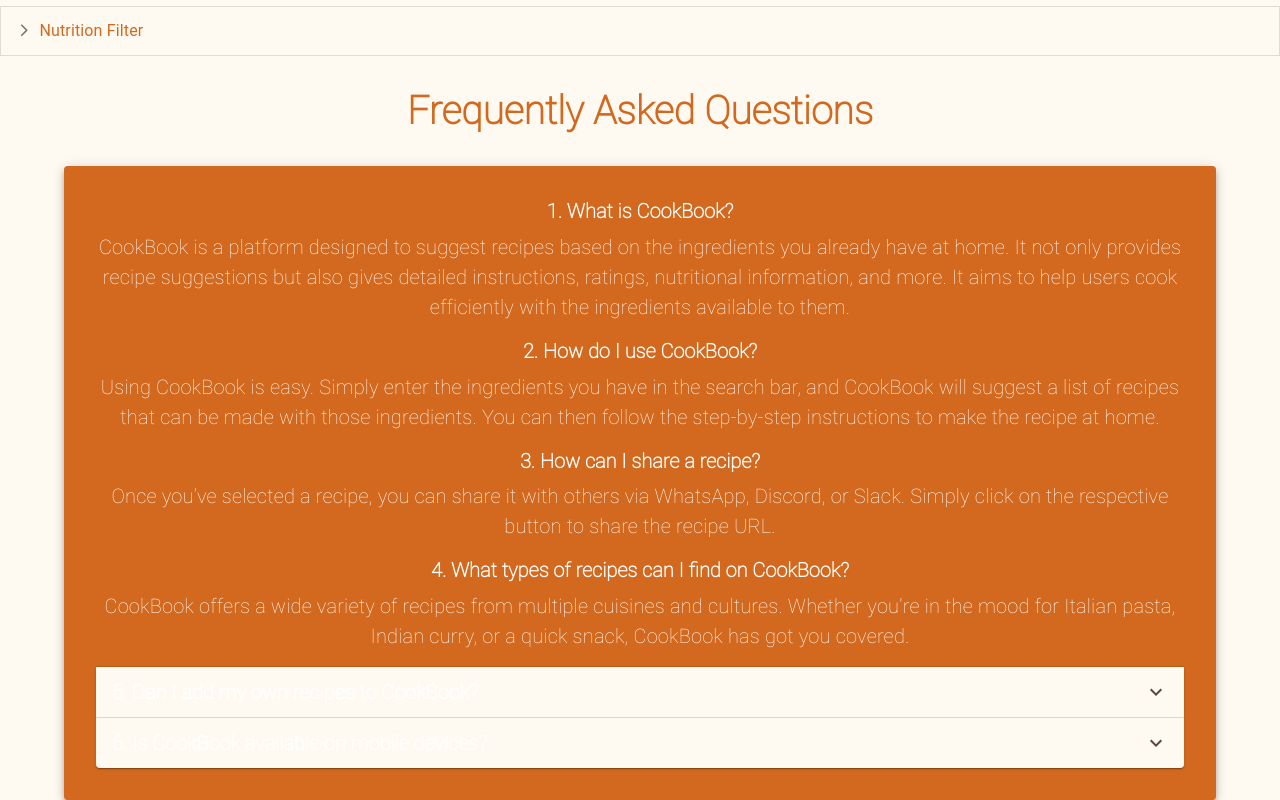
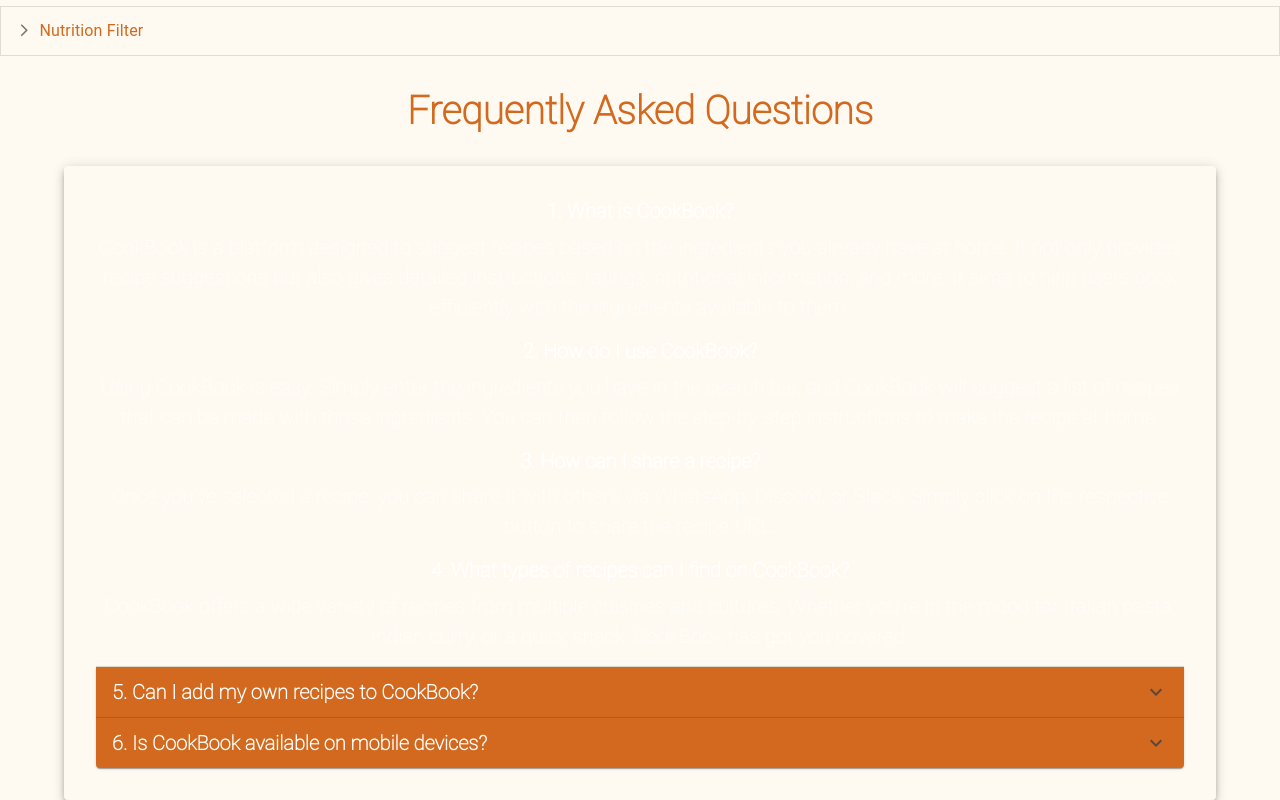
Before and after one commit to Software-Engineering-2024-Group/my-cookbook, a React (Create React App) app in the folder frontend/: page /faq in a window 1280 px wide. Shown: the part 298-1098 px from the top of the page. Built offline with nearby package versions, Linux system fonts and the light colour scheme.

Commit message:
themes fix in faq section

```diff
--- a/frontend/src/features/AppContent/HomePage/FAQPage.tsx
+++ b/frontend/src/features/AppContent/HomePage/FAQPage.tsx
@@ -21,16 +21,17 @@
         sx={{
           marginRight: '5%',
           marginLeft: '5%',
-          bgcolor: theme.headerColor, // Apply background from theme
+          bgcolor: theme.background, // Apply background from theme
           display: 'flex',
           flexDirection: 'column',
           alignItems: 'center',
           height: 'auto',
           padding: '2rem',
+          color: theme.color
         }}
       >
         {/* FAQ entries */}
-        <div className="faq-entry">
+        <div className="faq-entry" >
           <Typography
             variant="h5"
             gutterBottom
@@ -38,14 +39,13 @@
               fontFamily: 'RobotoThin',
               fontWeight: 600,
               fontSize: '20px',
-
+             color: theme.color,
             }}
           >
             1. What is CookBook?
           </Typography>
           <Typography
             variant="body1"
-            color="textSecondary"
             paragraph
             sx={{
               fontFamily: 'RobotoThin',
@@ -152,7 +152,7 @@
         {/* Collapsible FAQ entries */}
         <Accordion
           sx={{
-            backgroundColor: theme.background, // Apply background color from theme
+            backgroundColor: theme.headerColor, // Apply background color from theme
             color: theme.color, // Apply text color from theme
             width: '100%',
           }}
@@ -184,7 +184,6 @@
               }}
             >
               Currently, users cannot upload their own recipes to the platform.
-              However, you can suggest a recipe, and our team will review it for
               future updates.
             </Typography>
           </AccordionDetails>
@@ -192,7 +191,7 @@
 
         <Accordion
           sx={{
-            backgroundColor: theme.background, // Apply background color from theme
+            backgroundColor: theme.headerColor, // Apply background color from theme
             color: theme.color, // Apply text color from theme
             width: '100%',
           }}
```
